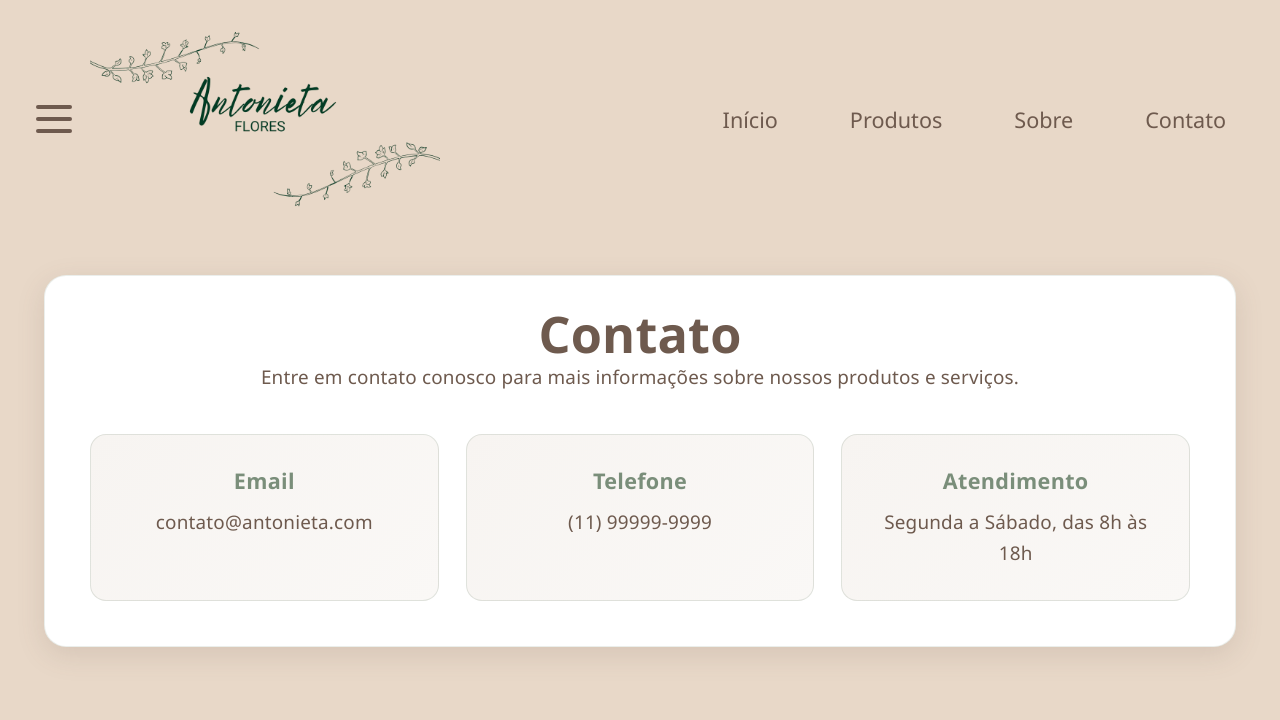
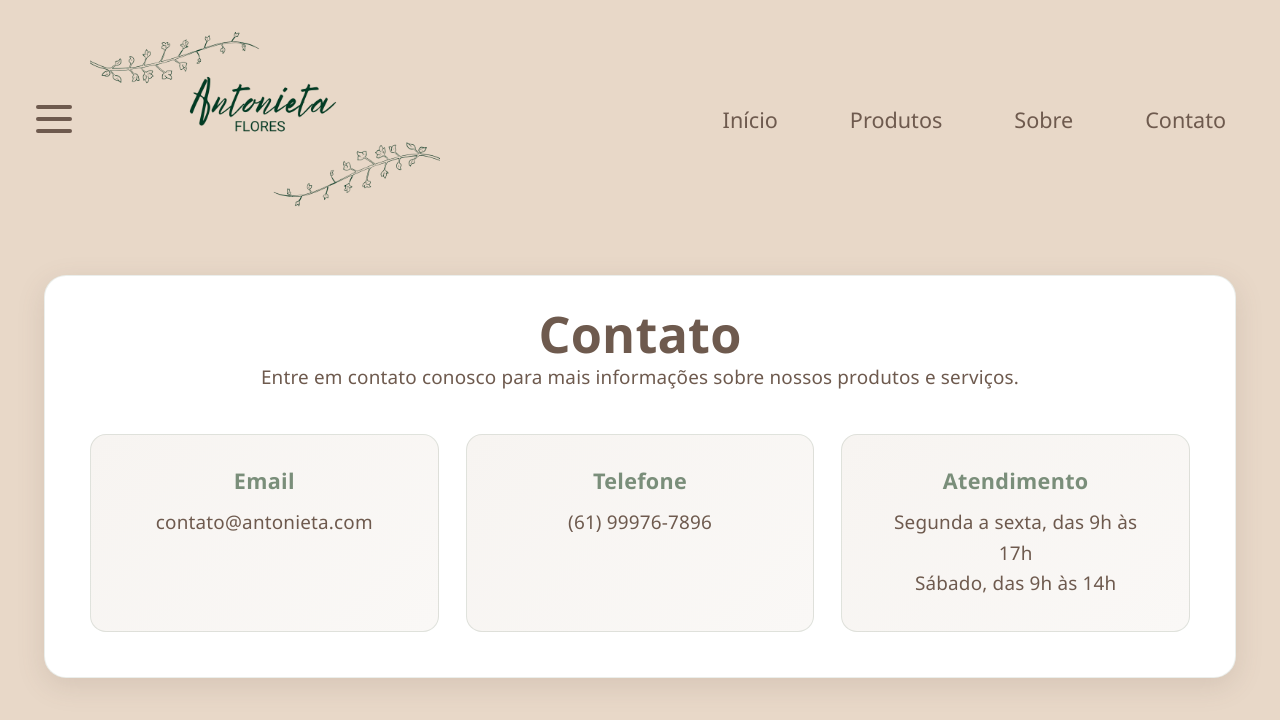
Before and after one commit to lucasrcdesa/antonietaFlores, a React (Vite) app in the folder front/: page /contato in a window 1280 px wide. Shown: the top 720 px of the page. Built offline with nearby package versions, Linux system fonts and the light colour scheme.

Commit message:
Ajuste no telefone

```diff
--- a/front/src/contato/contactScreen.tsx
+++ b/front/src/contato/contactScreen.tsx
@@ -21,12 +21,13 @@ const ContactScreen = () => {
 
             <article className={styles.contactItem}>
               <h2>Telefone</h2>
-              <p>(11) 99999-9999</p>
+              <p>(61) 99976-7896</p>
             </article>
 
             <article className={styles.contactItem}>
               <h2>Atendimento</h2>
-              <p>Segunda a Sábado, das 8h às 18h</p>
+              <p>Segunda a sexta, das 9h às 17h</p>
+              <p>Sábado, das 9h às 14h</p>
             </article>
           </div>
         </section>
```
Also changed, not shown: 1 other file (tests, documents, lock files or other folders).
